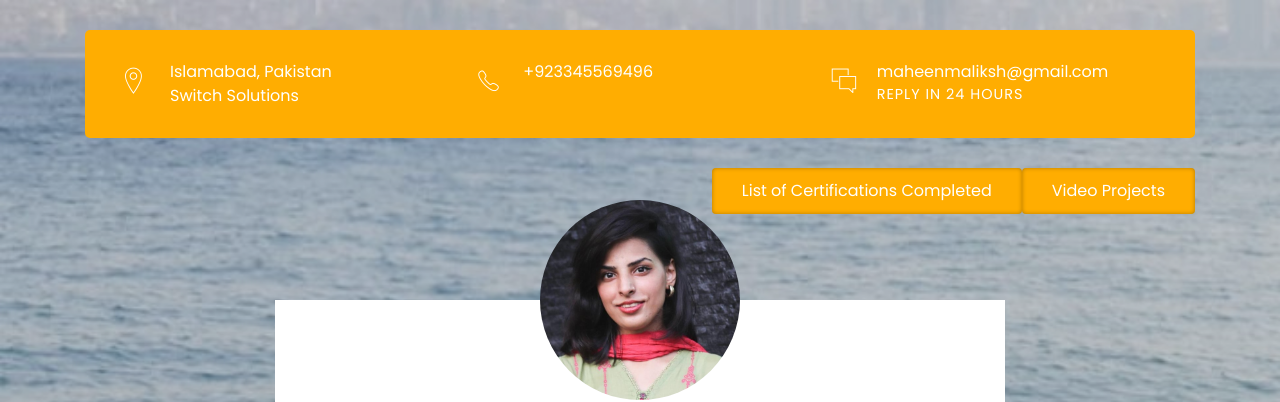
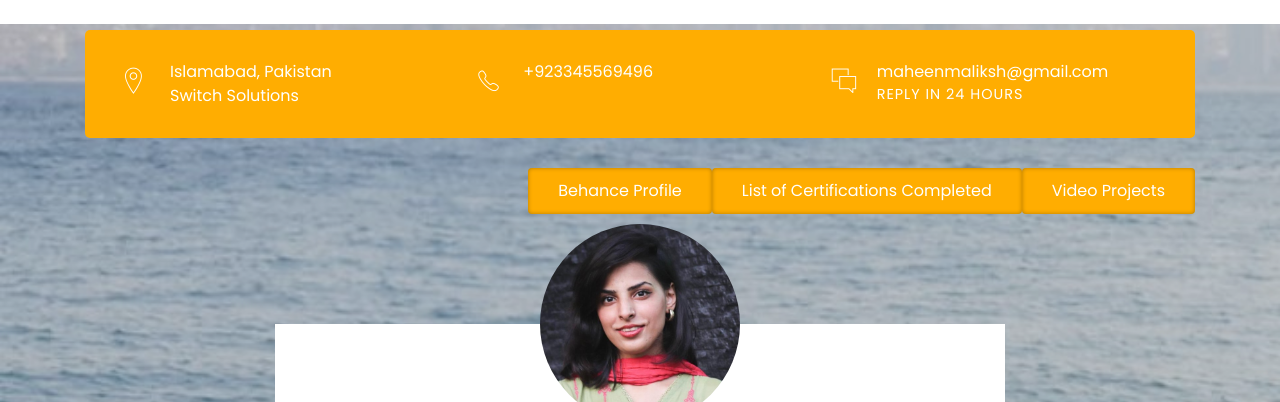
Before and after one commit to maheenmaliksh/maheenmaliksh.github.io, a plain HTML site: page index.html in a window 1280 px wide. Shown: the top 402 px of the page. Drawn offline with Linux system fonts and the light colour scheme; files whose address does not match are found by name.

Commit message:
Update index.html

```diff
--- a/index.html
+++ b/index.html
@@ -29,7 +29,7 @@
 </head>
 <body>
 
-
+	<br/>
 
 	<header>
 		<div class="container">
@@ -71,10 +71,16 @@
 
 			<a class="downlad-btn" href="https://www.linkedin.com/in/maheen-malik-b43248185/details/certifications/"target="_blank">List of Certifications Completed</a>
 
+			<a class="downlad-btn" href="https://www.behance.net/maheenmalik7"target="_blank">Behance Profile</a>
+
 
 
 		</div><!-- container -->
 	</header>
+
+
+
+
 
 	<section class="intro-section">
 		<div class="container">
```
